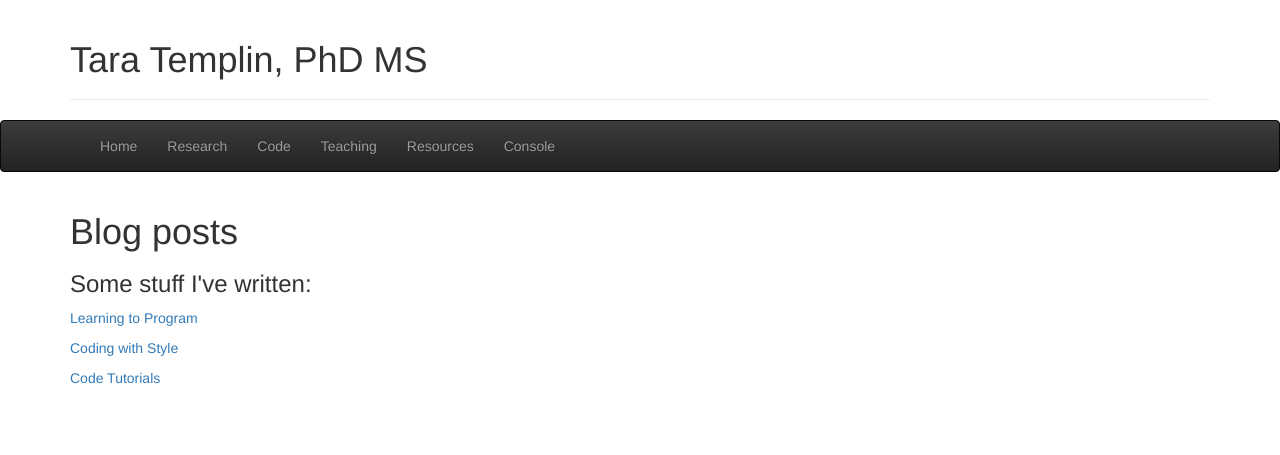
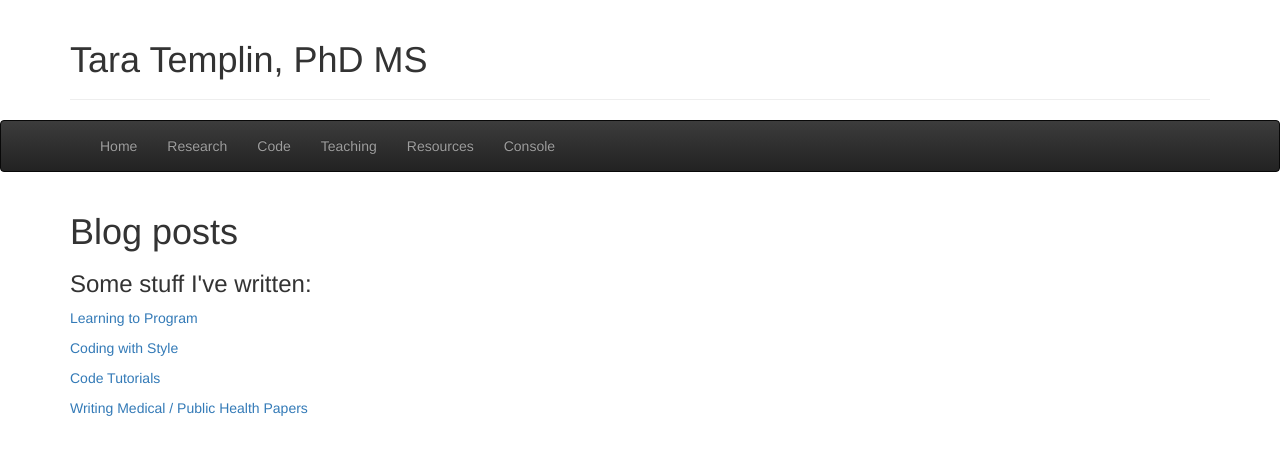
Before and after one commit to tnt2113/tnt2113.github.io, a Jekyll site: the page resources/index.html, which Jekyll copies as it is, in a window 1280 px wide. Shown: the top 455 px of the page. Built offline with Jekyll 4.4.1, drawn with Linux system fonts in a browser that asks for light colours.

Commit message:
Update index.html for post5

```diff
--- a/resources/index.html
+++ b/resources/index.html
@@ -80,5 +80,6 @@ jQuery(document).ready(function($) {
     <p><a href="post2.html">Learning to Program</a></p>
   <p><a href="post3.html">Coding with Style</a></p>
 <p><a href="post4.html">Code Tutorials</a></p>
+  <p><a href="post5.html">Writing Medical / Public Health Papers</a></p>
 </body>
 </html>
```
